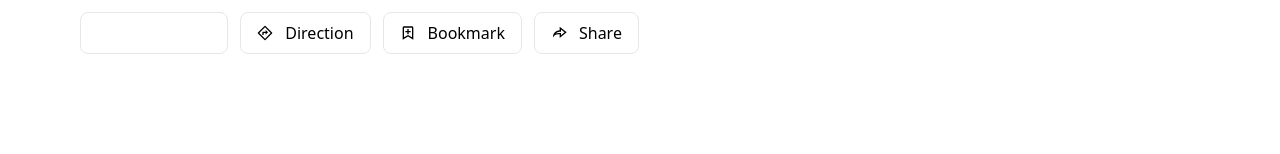
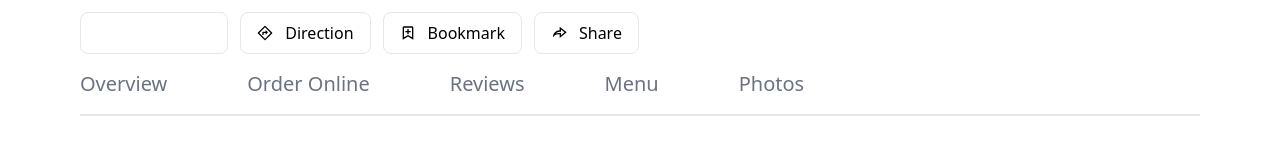
Before and after one commit to diptimalla/zomatoPROJECT, a React (Create React App) app in the folder client/: page /restaurant/1 in a window 1280 px wide. Shown: the part 642-796 px from the top of the page. Built offline with nearby package versions, Linux system fonts and the light colour scheme.

Commit message:
add restaurant tabs

```diff
--- a/client/src/App.jsx
+++ b/client/src/App.jsx
@@ -19,6 +19,27 @@
   </Route>
   <HomeLayoutHOC path="/:type" exact component={Home} />
   <RestaurantLayoutHOC path="/restaurant/:id" exact component={Temp} />
+  <RestaurantLayoutHOC
+        path="/restaurant/:id/overview"
+        exact
+        component={Temp}
+      />
+      <RestaurantLayoutHOC
+        path="/restaurant/:id/order-online"
+        exact
+        component={Temp}
+      />
+      <RestaurantLayoutHOC path="/restaurant/:id/menu" exact component={Temp} />
+      <RestaurantLayoutHOC
+        path="/restaurant/:id/reviews"
+        exact
+        component={Temp}
+      />
+      <RestaurantLayoutHOC
+        path="/restaurant/:id/photos"
+        exact
+        component={Temp}
+      />
 
   </>;
 
--- /dev/null
+++ b/client/src/Components/restaurant/Tabs.jsx
@@ -0,0 +1,64 @@
+import React from "react";
+import classnames from "classnames";
+import { useLocation, Link, useParams } from "react-router-dom";
+
+const Tab = (props) => {
+  const { id } = useParams();
+  return (
+    <Link to={`/restaurant/${id}/${props.route}`}>
+      <div
+        className={classnames("text-gray-500 relative font-light ", {
+          "text-zomato-400 font-semibold ": props.isActive,
+        })}
+      >
+        <h3 className="text-lg md:text-xl">{props.title}</h3>
+      </div>
+    </Link>
+  );
+};
+
+const TabContainer = (props) => {
+  const location = useLocation();
+
+  const currentPath = location.pathname;
+
+  const tabs = [
+    {
+      title: "Overview",
+      route: "overview",
+      isActive: currentPath.includes("overview"),
+    },
+    {
+      title: "Order Online",
+      route: "order-online",
+      isActive: currentPath.includes("order-online"),
+    },
+    {
+      title: "Reviews",
+      route: "reviews",
+      isActive: currentPath.includes("reviews"),
+    },
+    {
+      title: "Menu",
+      route: "menu",
+      isActive: currentPath.includes("menu"),
+    },
+    {
+      title: "Photos",
+      route: "photos",
+      isActive: currentPath.includes("photos"),
+    },
+  ];
+
+  return (
+    <>
+      <div className="flex relative items-center pb-4 gap-8 md:gap-20 overflow-x-scroll border-b-2">
+        {tabs.map((tab) => (
+          <Tab {...tab} key={`123${tab.route}`} />
+        ))}
+      </div>
+    </>
+  );
+};
+
+export default TabContainer;
--- a/client/src/Layout/Restaurant.layout.jsx
+++ b/client/src/Layout/Restaurant.layout.jsx
@@ -9,6 +9,8 @@
 import ImageGrid from "../Components/restaurant/ImageGrid";
 import InfoButtons from "../Components/restaurant/InfoButtons";
 import RestaurantInfo from "../Components/restaurant/RestaurantInfo";
+import TabContainer from "../Components/restaurant/Tabs";
+
 
 const RestaurantLayout = () => {
   return (
@@ -45,6 +47,9 @@
             <RiShareForwardLine /> Share
           </InfoButtons>
         </div>
+        <div className="my-4">
+          <TabContainer />
+        </div>
       </div>
     </>
   );
```
